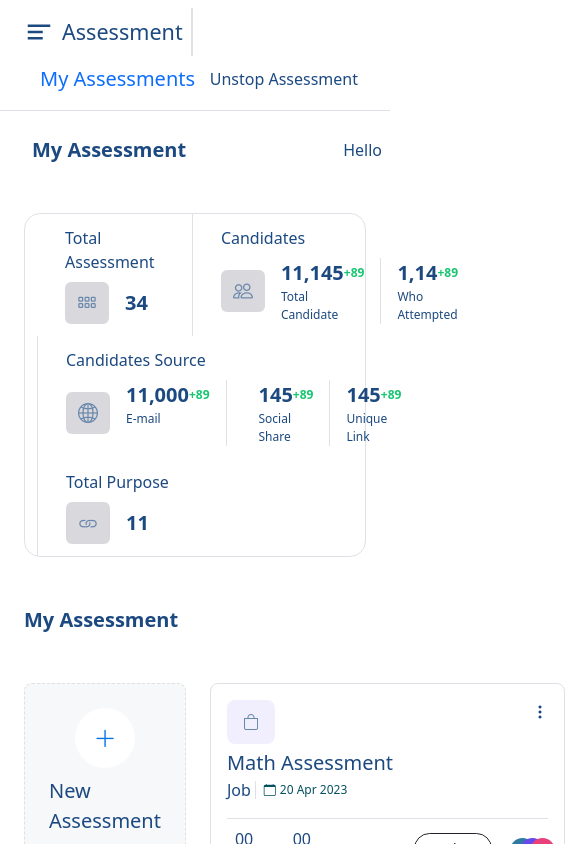
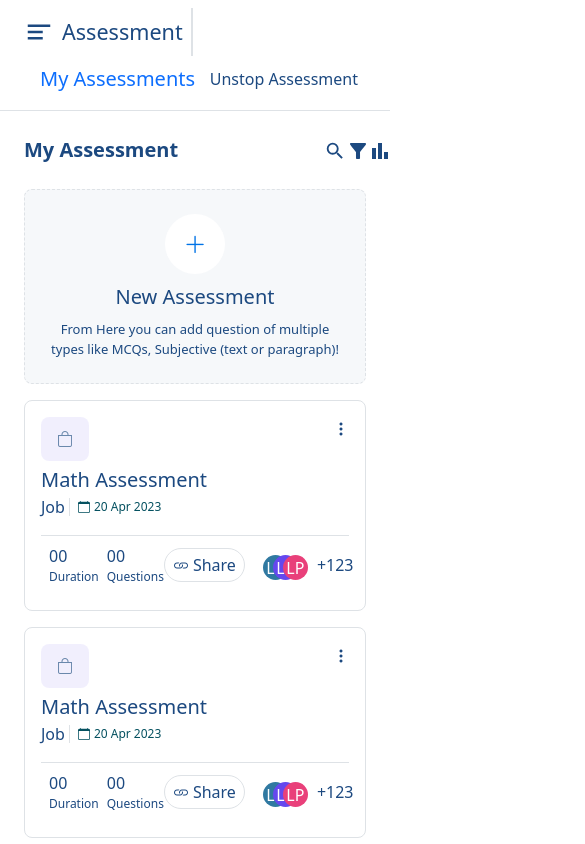
Before and after one commit to aaru2599/Unstop-Assignment, a React (Vite) app: page / in a window 390 px wide. Shown: the top 844 px of the page, 585 px wide, since content can reach past the window. Built offline with nearby package versions, Linux system fonts and the light colour scheme.

Commit message:
Mobile view

```diff
--- a/index.html
+++ b/index.html
@@ -11,6 +11,7 @@
     body {
       margin: 0;
 
+
     }
   </style>
 
--- a/src/Components/Assisment/AssessmentPage.jsx
+++ b/src/Components/Assisment/AssessmentPage.jsx
@@ -6,6 +6,9 @@ import LeftDashboard from "../Icons/LeftDashboard";
 import "/src/Components/Assisment/AssessmentCss.css"
 import { useMediaQuery } from "react-responsive";
 import Navigation from "../Navigation/Navigation";
+import SearchIcon from "../Icons/SearchIcon";
+import FilterIcon from "../Icons/FilterIcon";
+import BarChartIcon from "../Icons/BarChartIcon";
 const AssessmentPage = () => {
     const allData = {
         data1: {
@@ -63,74 +66,77 @@ const AssessmentPage = () => {
     })
     console.log(isMobAndTab);
     return (
-        <div className="bg-white w-100 " style={{ color: "#1c4980" }}>
+        <div className="bg-white  " style={{ color: "#1c4980" }}>
 
 
-            <div className=" px-4 py-2 border-bottom  align-items-center">
-
-                <div className="d-lg-flex d-md-flex ">
-                    <div className=" d-flex align-items-center">
-                        <div className="d-md-none " type="button" data-bs-toggle="offcanvas" data-bs-target="#offcanvasScrolling" aria-controls="offcanvasScrolling">
+            <div className="px-4 py-2 border-bottom align-items-center">
+                <div className="d-lg-flex d-md-flex">
+                    <div className="d-flex align-items-center">
+                        <div className="d-md-none" data-bs-toggle="offcanvas" data-bs-target="#offcanvasExample" aria-controls="offcanvasExample">
                             <LeftDashboard />
                         </div>
-                        <div className="fs-4  p-2 border-end border-2 border-sm-end-0 assessment-cls   fw-medium">Assessment</div>
-
+                        <div className="fs-4 p-2 border-end border-2 border-sm-end-0 assessment-cls fw-medium">Assessment</div>
                     </div>
                     <div className="d-flex p-2 p align-items-center justify-content-between">
-                        <div className="fs-5 px-2 d-sm-flex d-lg-block     text-primary">My Assessments</div>
+                        <div className="fs-5 px-2 d-sm-flex d-lg-block text-primary">My Assessments</div>
                         <div className="d-sm-block d-md-none">Unstop Assessment</div>
                     </div>
                 </div>
-                <div class="offcanvas offcanvas-start" data-bs-scroll="true" data-bs-backdrop="false" tabindex="-1" id="offcanvasScrolling" aria-labelledby="offcanvasScrollingLabel">
-                    <div class="offcanvas-header">
+                <div className="offcanvas offcanvas-start" tabIndex="-1" id="offcanvasExample" aria-labelledby="offcanvasExampleLabel" style={{ width: "200px" }}>
+                    <div className="offcanvas-header">
+                        <button type="button" className="btn-close" data-bs-dismiss="offcanvas" aria-label="Close"></button>
+                    </div>
+                    <div className="offcanvas-body overflow-hidden">
                         <Navigation />
                     </div>
+                </div>
+            </div>
+
+            <div className="d-flex flex-column-reverse justify-content-between align-items-center ">
+                <div className="d-flex justify-content-between align-items-center w-100">
+                    <AssessmentHeading data={"My Assessment"} />
+                    <div className="d-flex d-md-none">
+                        <div><SearchIcon /></div>
+                        <div><FilterIcon /></div>
+                        <div type="button" data-bs-toggle="collapse" data-bs-target="#collapseExample" aria-expanded="false" aria-controls="collapseExample"><BarChartIcon /></div>
+                    </div>
+                </div>
+                <div className="collapse d-md-block w-100 " id="collapseExample">
+
+
+                    <div className="d-md-block d-none " >
+                        <AssessmentHeading data={"Assessment Overview"} />
+
+                    </div>
+                    <div className="mx-4 my-2     d-flex justify-content-between rounded-4 border-1 col border flex-wrap">
+                        <div className="py-2 px-4  ">
+                            <AssessmentOverview data={allData.data1} />
+                        </div>
+                        <div className="py-2 px-4   order-sm-2 order-md-2 order-lg-4  ">
+                            <AssessmentOverview data={allData.data4} />
+                        </div>
+                        <div className="py-2 px-4   order-sm-3 border-bottom  border-0">
+                            <AssessmentOverview data={allData.data2} />
+                        </div>
+
+                        <div className="py-2 px-4   order-sm-3 border-start ">
+                            <AssessmentOverview data={allData.data3} />
+                        </div>
+                    </div>
+
+
+
 
                 </div>
             </div>
-            <div>
-                <div className="d-none   d-md-block ">
-                    <AssessmentHeading data={"Assessment Overview"} />
-                </div>
-                <div className=" d-flex justify-content-between align-items-center px-2 d-md-none">
-                    <AssessmentHeading data={"My Assessment"} />
-                    <div>Hello</div>
-                </div>
-            </div>
-            <div className="p-4">
-                <div className="container">
-                    <div className="d-flex justify-content-between rounded-4 border-1 row border">
-                        <div className="d-flex">
-                            <div className="py-2 px-4 col-md-3 col-sm-6 order-md-1 order-sm-1">
-                                <AssessmentOverview data={allData.data1} />
-                            </div>
-                            <div className="col-md-6 col-sm-12 order-md-2 order-sm-3 border-start px-4 py-2">
-                                <AssessmentOverview data={allData.data2} />
-                            </div>
-                        </div>
-                        <div>
-                            <div className="col-md-12 col-sm-12 order-md-3 order-sm-4 border-start px-4 py-2">
-                                <AssessmentOverview data={allData.data3} />
-                            </div>
-                            <div className="col-md-3 col-sm-6 order-md-4 order-sm-2 border-start px-4 py-2">
-                                <AssessmentOverview data={allData.data4} />
-                            </div>
-
-                        </div>
-                    </div>
-                </div>
 
 
-            </div>
-            <div >
-                <AssessmentHeading data={"My Assessment"} />
 
-            </div>
-            <div>
+            <div className="">
                 <MyAssessments />
             </div>
 
-            <div>
+            {/* <div>
                 <div class="container">
                     <div class="row">
                         <div class="col-md-3 col-sm-6 order-md-1">Box 1</div>
@@ -139,7 +145,7 @@ const AssessmentPage = () => {
                         <div class="col-md-3 col-sm-6 order-md-2 order-sm-2">Box 4</div>
                     </div>
                 </div>
-            </div>
+            </div> */}
         </div>
 
     )
--- a/src/Components/Assisment/Atoms/MathAssessment.jsx
+++ b/src/Components/Assisment/Atoms/MathAssessment.jsx
@@ -1,10 +1,15 @@
 import React from 'react'
+import { useMediaQuery } from 'react-responsive';
 
 const MathAssessment = ({ props }) => {
     console.log(props);
     const { assName, date, duration, icon, questions, share, title } = props
+    const isMobAndTab = useMediaQuery({
+        query: '(max-width: 765px)'
+    })
+    console.log(isMobAndTab);
     return (
-        <div className='d-flex flex-column border rounded-3 p-3 gap-1' style={{ width: "355px" }} >
+        <div className='d-flex flex-column border rounded-3 p-3 gap-1'  >
 
             <div className='d-flex justify-content-between'>
                 <div className='btn disabled rounded-3 border-0' style={{ backgroundColor: "#ebe8fd" }}>
@@ -32,16 +37,24 @@ const MathAssessment = ({ props }) => {
                         </div>
                     </div>
                     <div className='d-flex  gap-5  align-items-center '>
-                        <button className='d-flex align-items-center border border-dark  gap-2 btn-sm rounded-pill btn btn-outline'>
+                        <div className='d-flex align-items-center border fs-6  gap-1  rounded-pill px-2 py-1'>
                             <i className='bi bi-link'></i>
                             <div>Share</div>
-                        </button>
+                        </div>
 
-                        <div className=' position-relative '>
-                            <div className='rounded-circle d-flex justify-content-center align-items-center text-white position-absolute  fw-medium  p-2' style={{ backgroundColor: "#3079a1", left: "-30px", bottom: "-15px", height: "25px", width: "25px" }}>{share}</div>
-                            <div className='rounded-circle d-flex justify-content-center align-items-center text-white position-absolute fw-medium p-2' style={{ backgroundColor: "#6548ee", left: "-20px", bottom: "-15px", height: "25px", width: "25px" }}>{share}</div>
-                            <div className='rounded-circle d-flex justify-content-center align-items-center text-white position-absolute fw-medium p-2' style={{ backgroundColor: "#e9407a", left: "-10px", bottom: "-15px", height: "25px", width: "25px" }}>{share}</div>
+                        <div className='d-flex justify-content-between align-items-center gap-4'>
+                            <div className=' position-relative '>
+                                <div className='rounded-circle d-flex justify-content-center align-items-center text-white position-absolute  fw-medium  p-2' style={{ backgroundColor: "#3079a1", left: "-30px", bottom: "-15px", height: "25px", width: "25px" }}>{share}</div>
+                                <div className='rounded-circle d-flex justify-content-center align-items-center text-white position-absolute fw-medium p-2' style={{ backgroundColor: "#6548ee", left: "-20px", bottom: "-15px", height: "25px", width: "25px" }}>{share}</div>
+                                <div className='rounded-circle d-flex justify-content-center align-items-center text-white position-absolute fw-medium p-2' style={{ backgroundColor: "#e9407a", left: "-10px", bottom: "-15px", height: "25px", width: "25px" }}>{share}</div>
+                            </div>
+                            <div>
+                                {
+                                    isMobAndTab && <div>+123</div>
+                                }
+                            </div>
                         </div>
+
                     </div>
                 </div>
             </div>
--- a/src/Components/Assisment/Molecules/AssessmentOverviewCard.jsx
+++ b/src/Components/Assisment/Molecules/AssessmentOverviewCard.jsx
@@ -15,7 +15,7 @@ const AssessmentOverview = ({ data }) => {
   const thirdData=data?.totCount?.thirdSection?.totNo
   // console.log(data?.totCount?.thirdSection?.totNo?"yes":"no");
   return (
-    <div className='d-flex flex-column  p-1 gap-2'>
+    <div className='d-flex flex-column   gap-2'>
       <div>
         <div className='fw-medium'>{data.heading}</div>
       </div>
--- a/src/Components/Assisment/Molecules/MyAssessments.jsx
+++ b/src/Components/Assisment/Molecules/MyAssessments.jsx
@@ -1,6 +1,7 @@
 import React from 'react'
 import NewAssessment from '../Atoms/NewAssessment'
 import MathAssessment from '../Atoms/MathAssessment'
+import { useMediaQuery } from 'react-responsive'
 
 const MyAssessments = () => {
     const data = {
@@ -12,20 +13,25 @@ const MyAssessments = () => {
         questions: "00",
         share: "LP"
     }
+    const isTabletMid = useMediaQuery({ query: '(max-width: 768px)' });
+    console.log("isTabletMid", isTabletMid);
     return (
-        <div className=' p-4 d-flex gap-4 text-prymary '>
-            <div className='rounded-3' style={{ backgroundColor: "#f6f8fa", border: "1px dashed #dee2e6", borderStyle: "dashed" }}>
+
+        <div className=' px-4 d-flex flex-column flex-md-row  '>
+            <div className='col-md-4 rounded-3 mb-3 mb-md-0' style={{ backgroundColor: "#f6f8fa", border: "1px dashed #dee2e6", borderStyle: "dashed" }}>
                 <NewAssessment />
             </div>
-            <div className=' '>
+            <div className='col-md-4 mb-3 mb-md-0'>
                 <MathAssessment props={data} />
             </div>
-            <div className=''>
+            <div className='col-md-4'>
                 <MathAssessment props={data} />
+            </div>
+        </div>
 
-            </div>
 
-        </div>
+
+
     )
 }
 
--- /dev/null
+++ b/src/Components/Icons/BarChartIcon.jsx
@@ -0,0 +1,20 @@
+import React from "react";
+
+function BarChartIcon() {
+  return (
+    <svg
+      xmlns="http://www.w3.org/2000/svg"
+      width="20"
+      height="20"
+      fill="none"
+      viewBox="0 0 20 20"
+    >
+      <path
+        fill="#1C4980"
+        d="M2 18V7h4v11H2zm6 0V2h4v16H8zm6 0v-7h4v7h-4z"
+      ></path>
+    </svg>
+  );
+}
+
+export default BarChartIcon;
--- /dev/null
+++ b/src/Components/Icons/FilterIcon.jsx
@@ -0,0 +1,27 @@
+import React from "react";
+
+function FilterIcon() {
+  return (
+    <svg
+      xmlns="http://www.w3.org/2000/svg"
+      width="24"
+      height="24"
+      fill="none"
+      viewBox="0 0 24 24"
+    >
+      <g clipPath="url(#clip0_0_1329)">
+        <path
+          fill="#1C4980"
+          d="M4.25 5.66c.1.13 5.74 7.33 5.74 7.33V19c0 .55.45 1 1.01 1h2.01c.55 0 1.01-.45 1.01-1v-6.02s5.49-7.02 5.75-7.34C20.03 5.32 20 5 20 5c0-.55-.45-1-1.01-1H5.01C4.4 4 4 4.48 4 5c0 .2.06.44.25.66z"
+        ></path>
+      </g>
+      <defs>
+        <clipPath id="clip0_0_1329">
+          <path fill="#fff" d="M0 0H24V24H0z"></path>
+        </clipPath>
+      </defs>
+    </svg>
+  );
+}
+
+export default FilterIcon;
--- /dev/null
+++ b/src/Components/Icons/SearchIcon.jsx
@@ -0,0 +1,27 @@
+import React from "react";
+
+function SearchIcon() {
+  return (
+    <svg
+      xmlns="http://www.w3.org/2000/svg"
+      width="22"
+      height="22"
+      fill="none"
+      viewBox="0 0 22 22"
+    >
+      <g clipPath="url(#clip0_0_1327)">
+        <path
+          fill="#1C4980"
+          d="M14.208 12.833h-.724l-.257-.247a5.932 5.932 0 001.44-3.878 5.958 5.958 0 10-5.959 5.959c1.476 0 2.833-.541 3.878-1.44l.247.257v.724l4.584 4.574 1.365-1.365-4.574-4.584zm-5.5 0a4.12 4.12 0 01-4.125-4.125 4.12 4.12 0 014.125-4.125 4.12 4.12 0 014.125 4.125 4.12 4.12 0 01-4.125 4.125z"
+        ></path>
+      </g>
+      <defs>
+        <clipPath id="clip0_0_1327">
+          <path fill="#fff" d="M0 0H22V22H0z"></path>
+        </clipPath>
+      </defs>
+    </svg>
+  );
+}
+
+export default SearchIcon;
--- a/src/Components/Navigation/MainPath.jsx
+++ b/src/Components/Navigation/MainPath.jsx
@@ -9,9 +9,9 @@ const MainPath = () => {
     query: '(max-width: 768px)'
   })
   return (
-    <div>
+    <div className='bg-body-secondary'>
       {
-        isMobAndTab?<div ><AssessmentPage/></div>:<div className='d-flex'><Navigation/><AssessmentPage/></div>
+        isMobAndTab?<div ><AssessmentPage/></div>:<div className='d-flex gap-2  ' ><Navigation/><AssessmentPage/></div>
       }
     </div>
   )
--- a/src/Components/Navigation/Navigation.jsx
+++ b/src/Components/Navigation/Navigation.jsx
@@ -35,7 +35,7 @@ background-color:white;
 `;
 
   return (
-    <DivContainer className='     ' style={{ height: "100vh" }} >
+    <DivContainer  >
       <div className='border-bottom   '>
         <NavBox className='main-div'>
           <i className='bi bi-ui-checks-grid'></i>
--- a/src/main.jsx
+++ b/src/main.jsx
@@ -7,11 +7,12 @@ import "/node_modules/bootstrap/dist/js/bootstrap.bundle"
 import '../node_modules/bootstrap/dist/css/bootstrap.css'
 import "bootstrap-icons/font/bootstrap-icons.css";
 import "../node_modules/bootstrap-icons/font/bootstrap-icons.css"
+import MainPath from './Components/Navigation/MainPath.jsx'
 
 
 
 ReactDOM.createRoot(document.getElementById('root')).render(
   <React.StrictMode>
-    < RouterLayout/>
+    <MainPath/>
   </React.StrictMode>,
 )
```
Lines whose indentation alone changed are shown as unchanged.
